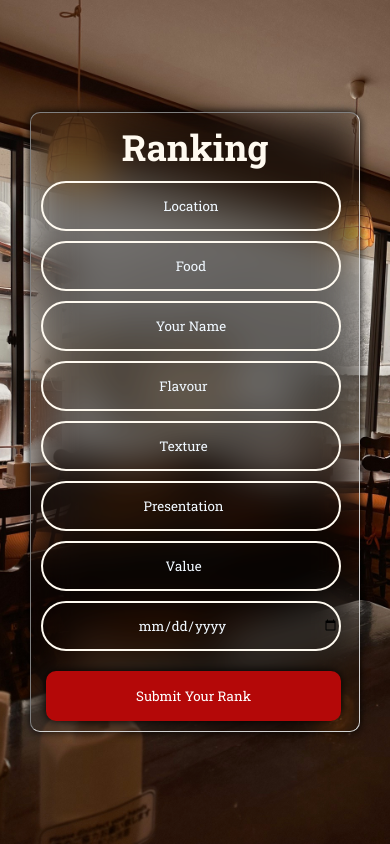
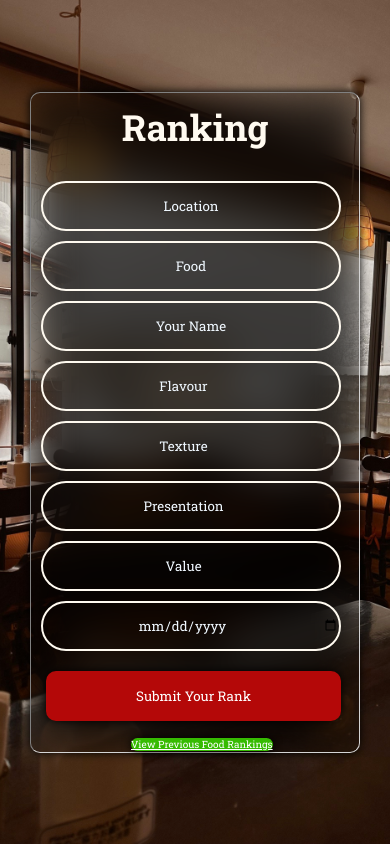
Before and after one commit to zerjie/fooodie, a plain HTML site: page index.html in a window 390 px wide. Drawn offline with Linux system fonts and the light colour scheme; a web font is replaced by a local one.

Commit message:
Mobile View Adjustment and Google Sheets Link

```diff
--- a/Google Sheet.css
+++ b/Google Sheet.css
@@ -19,7 +19,7 @@ body{
    background: transparent;
    color: rgb(238, 238, 238);
    border: 0.01px inset #d4d4d4;
-   backdrop-filter: blur(20px) brightness(50%);
+   backdrop-filter: blur(20px) brightness(30%);
    box-shadow: 0 0 10px rgba(0, 0, 0, 10);
    border-radius: 10px;
 }
@@ -27,6 +27,7 @@ body{
     font-size: 36px;
     text-align: center;
     margin-top: 10px;
+    margin-bottom: 30px;
     color: floralwhite;
 }
 .container .input-box{
@@ -68,6 +69,26 @@ body{
     box-shadow: 0 0 10px rgba(0, 0, 0, 1);
     cursor: pointer;
 }
+.sheet-btn{
+    font-size: 10px;
+    align-items: center;
+    justify-content: center;
+    text-align: center;
+    border: none;
+    background: rgb(54, 187, 1);
+    color: white;
+    width: 100%;
+    height: 50px;
+    margin: 10px;
+    margin-bottom: 10000px;
+    margin-left: 100px;
+    border-radius: 10px;
+    box-shadow: 0 0 10px rgba(0, 0, 0, 1);
+    cursor: pointer;
+}
 #submit:hover{
    background-color: #6b0505;
 }
+#sheet:hover{
+    background-color: #104b01;
+ }
--- a/index.html
+++ b/index.html
@@ -39,6 +39,7 @@
             </div>
             <button class="btn" type="submit" id="submit">Submit Your Rank</button>
         </form>
+        <a class="sheet-btn" type="sheet" id="sheet" href="https://docs.google.com/spreadsheets/d/1n8l9QTqEWEnl7ORLUZfHyXOpbFNgFiT3yD6YxgsS6gs/edit#gid=0">View Previous Food Rankings</a>
     </div>
 </body>
 
```
